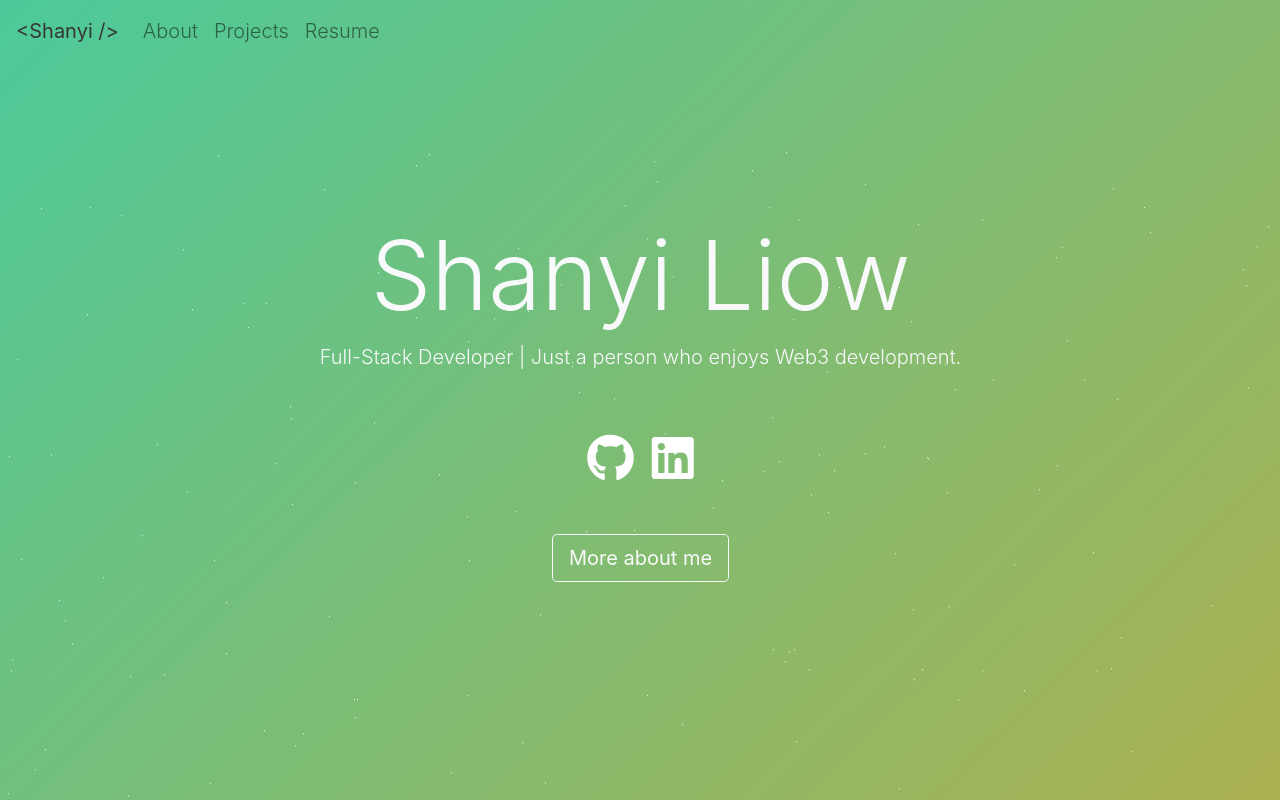
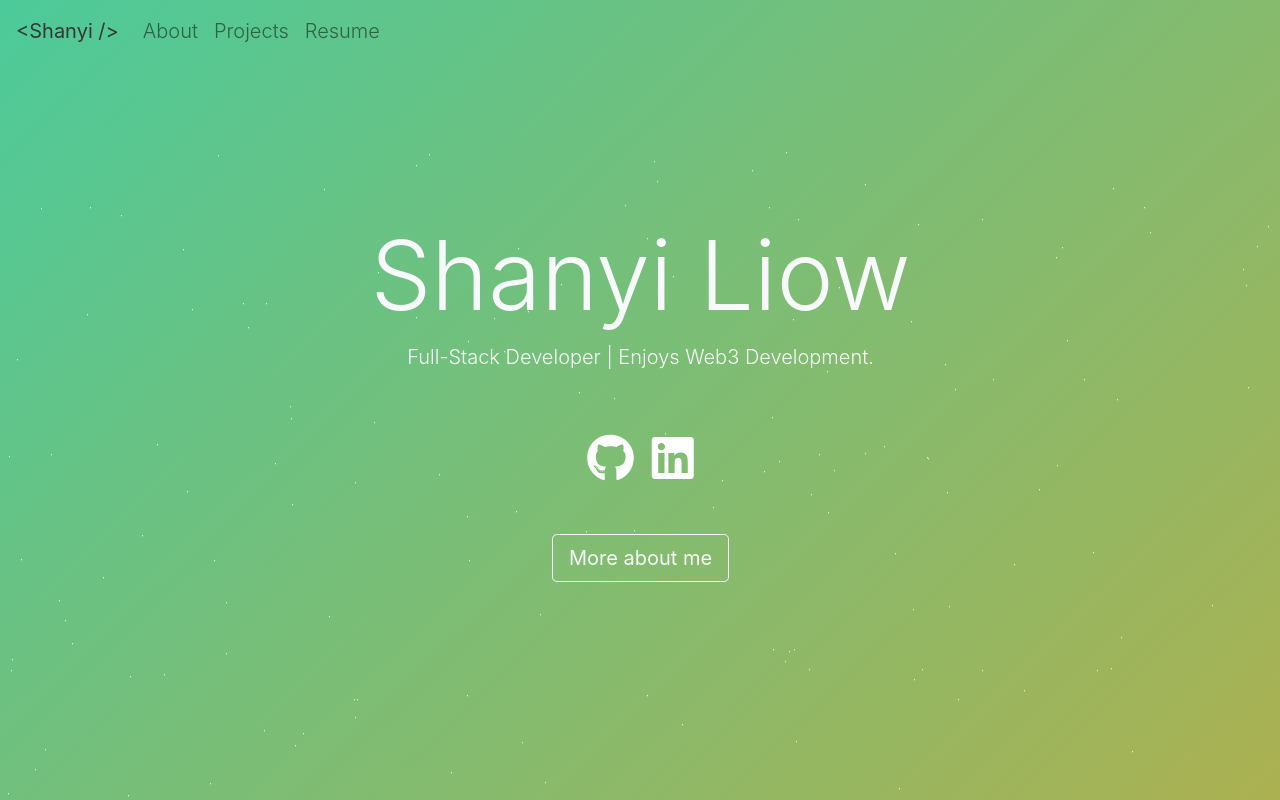
Before and after one commit to syliow/portfolio-website, a React (Create React App) app: page / in a window 1280 px wide. Shown: the top 800 px of the page. Built offline with nearby package versions, Linux system fonts and the light colour scheme; no server answers.

Commit message:
chore: fix typo

```diff
--- a/src/editable-stuff/config.js
+++ b/src/editable-stuff/config.js
@@ -9,7 +9,7 @@ const mainBody = {
   firstName: "Shanyi",
   middleName: "",
   lastName: "Liow",
-  message: "Full-Stack Developer | Just a person who enjoys Web3 development.",
+  message: "Full-Stack Developer | Enjoys Web3 Development.",
   icons: [
     {
       image: "fa-github",
```
